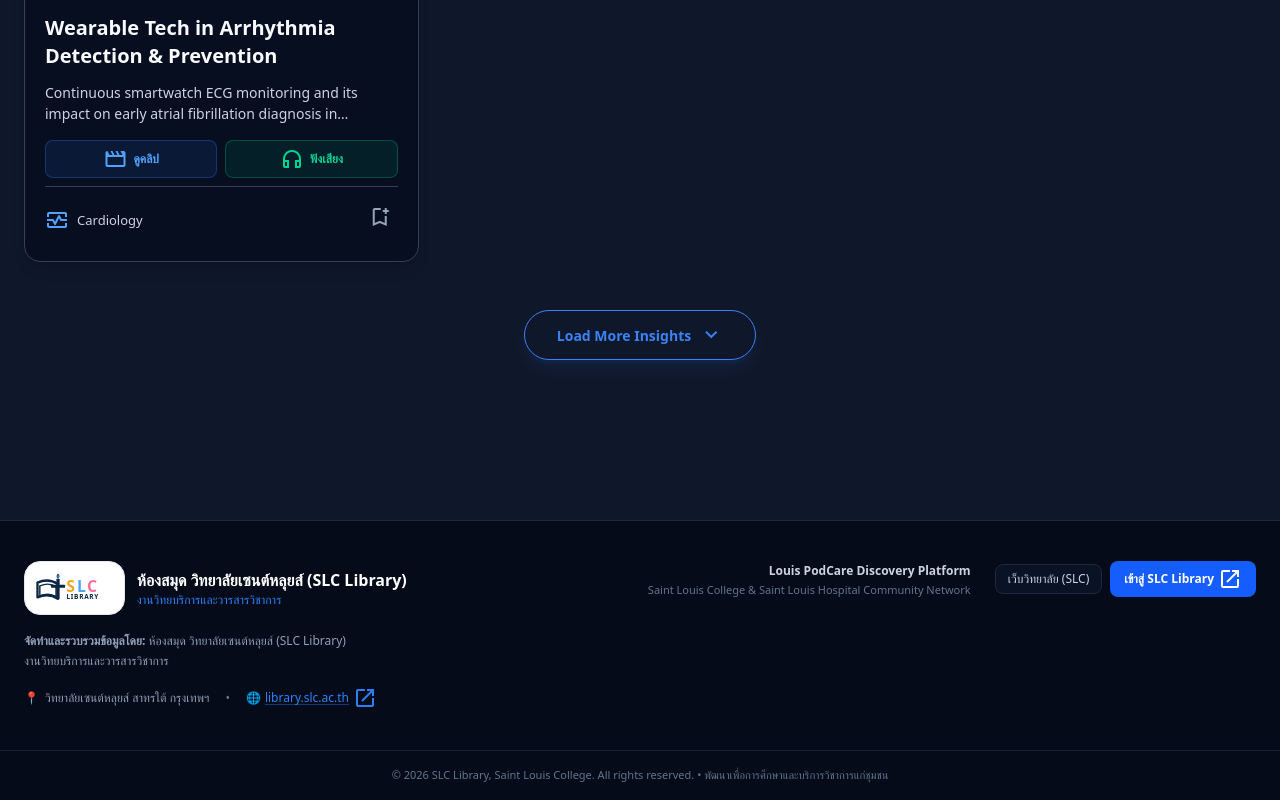
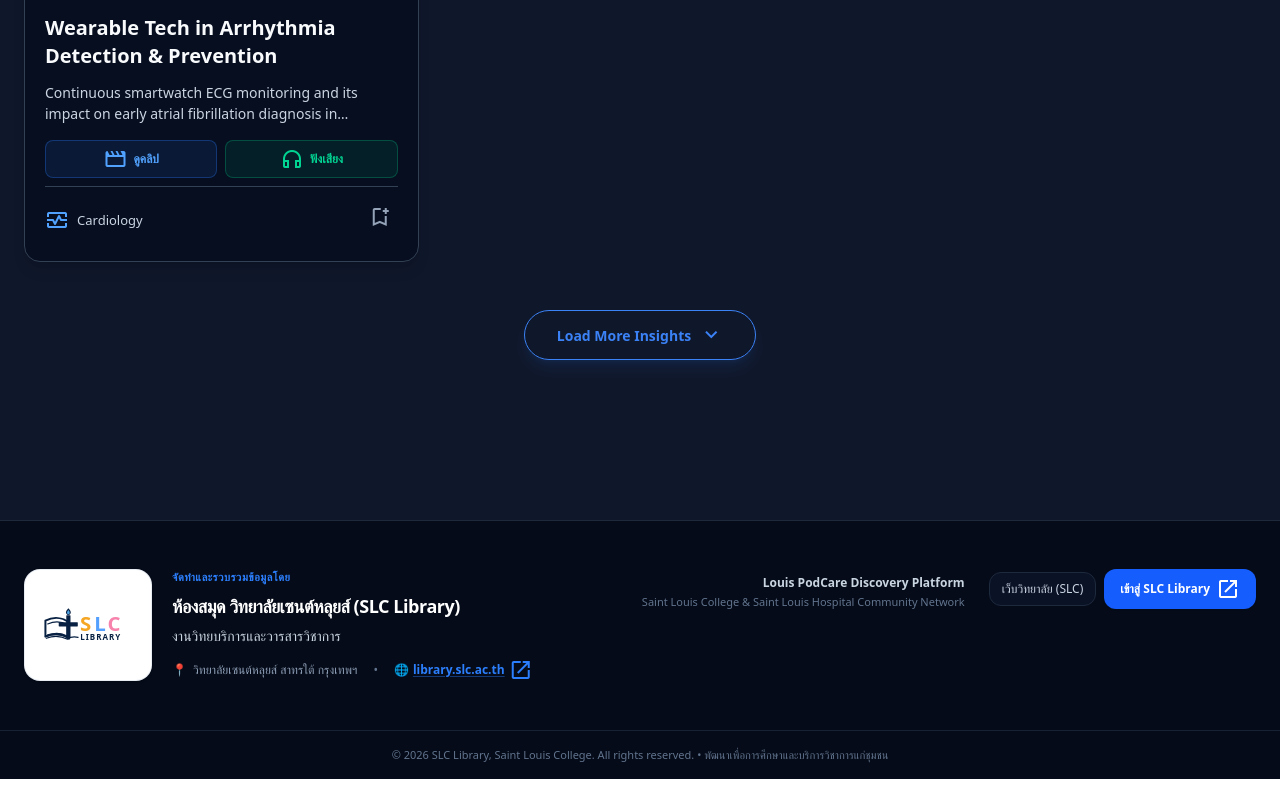
Before and after one commit to SLC-Library/Louis-PodCare, a React (Vite) app: page / in a window 1280 px wide. Shown: the part 2110-2910 px from the top of the page. After the commit the page ends 2889 px from the top, so only its background shows below. Built offline with nearby package versions, Linux system fonts and the light colour scheme.

Commit message:
refactor: update SLC Library logo and branding
Replace manual SVG compositions with a centralized logo component. Update SaintLouisCommunityHub and Footer to use the standardized logo and replace the library icon with a modern Material Symbol.

```diff
--- a/src/components/Footer.tsx
+++ b/src/components/Footer.tsx
@@ -17,36 +17,32 @@ export const Footer: React.FC<FooterProps> = ({ theme }) => {
           : 'bg-slate-50 border-slate-200 text-slate-600'
       }`}
     >
-      <div className="max-w-[1280px] mx-auto px-6 py-10 flex flex-col md:flex-row items-center md:items-start justify-between gap-8 text-center md:text-left">
-        {/* Left: SLC Library Branding & Responsibility */}
-        <div className="flex flex-col gap-3 max-w-xl">
-          <div className="flex flex-col sm:flex-row items-center justify-center md:justify-start gap-3">
-            {/* Logo Graphic */}
-            <div className="p-2 rounded-2xl bg-white shadow-xs border border-slate-200 flex items-center justify-center">
-              <SlcLibraryLogo size="sm" variant="horizontal" theme="light" className="h-9" />
+      <div className="max-w-[1280px] mx-auto px-6 py-12 flex flex-col md:flex-row items-center md:items-start justify-between gap-8 text-center md:text-left">
+        {/* Left: SLC Library Branding & Credits */}
+        <div className="flex flex-col sm:flex-row items-center sm:items-start gap-5 max-w-2xl">
+          {/* Official SLC Library Logo Box */}
+          <div className="w-28 h-28 sm:w-32 sm:h-28 rounded-2xl bg-white shadow-sm border border-slate-200/80 p-3 flex items-center justify-center shrink-0">
+            <SlcLibraryLogo className="w-full h-auto" />
           </div>
 
-            <div className="text-center sm:text-left">
-              <div
-                className={`font-bold text-sm sm:text-base ${
+          <div className="flex flex-col gap-1.5 text-center sm:text-left">
+            <div className="text-[11px] font-bold tracking-wider text-blue-500 uppercase">
+              จัดทำและรวบรวมข้อมูลโดย
+            </div>
+
+            <h3
+              className={`font-bold text-base sm:text-lg tracking-tight ${
                 isDark ? 'text-white' : 'text-slate-900'
               }`}
             >
               ห้องสมุด วิทยาลัยเซนต์หลุยส์ (SLC Library)
-              </div>
-              <div className="text-xs text-blue-500 font-medium">
-                งานวิทยบริการและวารสารวิชาการ
-              </div>
-            </div>
-          </div>
+            </h3>
 
-          <p className="text-xs leading-relaxed mt-1">
-            <strong>จัดทำและรวบรวมข้อมูลโดย:</strong> ห้องสมุด วิทยาลัยเซนต์หลุยส์ (SLC Library)
-            <br />
+            <p className={`text-xs sm:text-sm font-medium ${isDark ? 'text-slate-300' : 'text-slate-600'}`}>
               งานวิทยบริการและวารสารวิชาการ
             </p>
 
-          <div className="text-xs flex flex-col sm:flex-row items-center justify-center md:justify-start gap-2 sm:gap-4 pt-1">
+            <div className="text-xs flex flex-wrap items-center justify-center sm:justify-start gap-2.5 sm:gap-4 pt-1.5">
               <span className="flex items-center gap-1.5">
                 <span>📍</span>
                 <span>วิทยาลัยเซนต์หลุยส์ สาทรใต้ กรุงเทพฯ</span>
@@ -56,12 +52,13 @@ export const Footer: React.FC<FooterProps> = ({ theme }) => {
                 href="https://library.slc.ac.th"
                 target="_blank"
                 rel="noopener noreferrer"
-              className="flex items-center gap-1 text-blue-500 hover:text-blue-400 font-medium transition-colors"
+                className="flex items-center gap-1 text-blue-500 hover:text-blue-400 font-semibold transition-colors"
               >
                 <span>🌐</span>
                 <span className="underline decoration-blue-500/40 underline-offset-2">library.slc.ac.th</span>
                 <span className="material-symbols-outlined text-[13px]">open_in_new</span>
               </a>
+            </div>
           </div>
         </div>
 
@@ -85,7 +82,7 @@ export const Footer: React.FC<FooterProps> = ({ theme }) => {
               href="https://www.slc.ac.th"
               target="_blank"
               rel="noopener noreferrer"
-              className={`px-3 py-1.5 rounded-lg border text-xs font-medium transition-all ${
+              className={`px-3 py-2 rounded-xl border text-xs font-medium transition-all ${
                 isDark
                   ? 'border-slate-800 bg-[#0a1226] text-slate-300 hover:text-white hover:border-slate-700'
                   : 'border-slate-300 bg-white text-slate-700 hover:text-slate-900 hover:bg-slate-100'
@@ -97,7 +94,7 @@ export const Footer: React.FC<FooterProps> = ({ theme }) => {
               href="https://library.slc.ac.th"
               target="_blank"
               rel="noopener noreferrer"
-              className="px-3.5 py-1.5 rounded-lg bg-blue-600 hover:bg-blue-500 text-white text-xs font-semibold shadow-xs transition-colors flex items-center gap-1"
+              className="px-4 py-2 rounded-xl bg-blue-600 hover:bg-blue-500 text-white text-xs font-semibold shadow-xs transition-colors flex items-center gap-1.5"
             >
               <span>เข้าสู่ SLC Library</span>
               <span className="material-symbols-outlined text-[14px]">open_in_new</span>
--- a/src/components/SlcLibraryLogo.tsx
+++ b/src/components/SlcLibraryLogo.tsx
@@ -3,7 +3,7 @@ import React from 'react';
 interface SlcLibraryLogoProps {
   className?: string;
   size?: 'sm' | 'md' | 'lg' | 'xl';
-  variant?: 'circle' | 'horizontal' | 'badge';
+  variant?: 'square' | 'horizontal' | 'badge';
   theme?: 'dark' | 'light';
 }
 
@@ -13,206 +13,117 @@ export const SlcLibraryLogo: React.FC<SlcLibraryLogoProps> = ({
   variant = 'horizontal',
   theme = 'light',
 }) => {
-  const sizeMap = {
-    sm: { w: 120, h: 48, iconSize: 32 },
-    md: { w: 160, h: 64, iconSize: 42 },
-    lg: { w: 200, h: 80, iconSize: 54 },
-    xl: { w: 260, h: 104, iconSize: 72 },
-  };
+  const isDark = theme === 'dark';
+  const navyColor = '#082142';
 
-  const isDark = theme === 'dark';
-  const navyColor = isDark ? '#E2E8F0' : '#0B2545';
-  const libraryTextColor = isDark ? '#94A3B8' : '#0B2545';
+  // Crisp, high-precision SVG matching the official SLC Library Logo
+  return (
+    <svg
+      viewBox="0 0 460 210"
+      className={`w-auto h-full max-h-full shrink-0 select-none ${className}`}
+      fill="none"
+      xmlns="http://www.w3.org/2000/svg"
+    >
+      <g transform="translate(10, 5)">
+        {/* === Left Side: Open Book & Cross with Flame === */}
 
-  if (variant === 'circle') {
-    return (
-      <div
-        className={`relative inline-flex items-center justify-center rounded-full bg-white shadow-md p-2 overflow-hidden border border-slate-100 ${className}`}
-        style={{ width: sizeMap[size].iconSize * 1.5, height: sizeMap[size].iconSize * 1.5 }}
-      >
-        <svg
-          viewBox="0 0 500 500"
-          className="w-full h-full"
-          fill="none"
-          xmlns="http://www.w3.org/2000/svg"
-        >
-          {/* Open Book */}
+        {/* Book Left Open Pages (layered book effect) */}
+        <g stroke={navyColor} strokeLinecap="round" strokeLinejoin="round" fill="none">
+          {/* Main Book Outline */}
           <path
-            d="M 60 220 C 110 200 160 205 200 230 L 200 330 C 160 305 110 300 60 320 Z"
-            stroke="#0B2545"
-            strokeWidth="16"
-            strokeLinecap="round"
-            strokeLinejoin="round"
-            fill="none"
+            d="M 28 80 C 65 62, 105 66, 134 88 L 134 162 C 105 138, 65 136, 28 152 L 28 80 Z"
+            strokeWidth="9"
+          />
+          {/* Book Inner Page Arch */}
+          <path
+            d="M 38 95 C 70 82, 102 84, 126 100 L 126 150 C 102 135, 70 134, 38 144"
+            strokeWidth="5"
+          />
+          {/* Bottom Page Flipping Layer */}
+          <path
+            d="M 28 152 C 60 140, 95 140, 130 156"
+            strokeWidth="6"
           />
           <path
-            d="M 75 240 C 120 225 160 228 190 248 L 190 315 C 160 298 120 295 75 310 Z"
-            stroke="#0B2545"
-            strokeWidth="10"
-            strokeLinecap="round"
-            strokeLinejoin="round"
-            fill="none"
+            d="M 32 160 C 62 148, 95 148, 128 164"
+            strokeWidth="5"
           />
+        </g>
 
-          {/* Cross on Spine */}
-          <rect x="190" y="195" width="22" height="135" rx="3" fill="#0B2545" />
-          <rect x="155" y="235" width="92" height="20" rx="3" fill="#0B2545" />
+        {/* Cross on Book Spine */}
+        <rect x="122" y="56" width="19" height="106" rx="2" fill={navyColor} />
+        <rect x="88" y="88" width="86" height="19" rx="2" fill={navyColor} />
 
-          {/* Flame above Cross */}
-          <path
-            d="M 201 160 C 188 175 188 188 201 195 C 214 188 214 175 201 160 Z"
-            fill="#0B2545"
-          />
-          <path
-            d="M 201 168 C 194 178 195 186 201 190 C 207 186 208 178 201 168 Z"
-            fill="#38BDF8"
-          />
-
-          {/* S (Orange/Amber) */}
-          <text
-            x="260"
-            y="280"
-            fontFamily="system-ui, -apple-system, sans-serif"
-            fontSize="105"
-            fontWeight="900"
-            fill="#F5A623"
-            letterSpacing="-2"
-          >
-            S
-          </text>
-
-          {/* L (Sky Blue) */}
-          <text
-            x="330"
-            y="280"
-            fontFamily="system-ui, -apple-system, sans-serif"
-            fontSize="105"
-            fontWeight="900"
-            fill="#4DA1FF"
-            letterSpacing="-2"
-          >
-            L
-          </text>
-
-          {/* C (Pink) */}
-          <text
-            x="395"
-            y="280"
-            fontFamily="system-ui, -apple-system, sans-serif"
-            fontSize="105"
-            fontWeight="900"
-            fill="#F770A3"
-            letterSpacing="-2"
-          >
-            C
-          </text>
-
-          {/* LIBRARY (Navy) */}
-          <text
-            x="260"
-            y="330"
-            fontFamily="system-ui, -apple-system, sans-serif"
-            fontSize="44"
-            fontWeight="900"
-            fill="#0B2545"
-            letterSpacing="6"
-          >
-            LIBRARY
-          </text>
-        </svg>
-      </div>
-    );
-  }
-
-  return (
-    <div className={`inline-flex items-center gap-2.5 ${className}`}>
-      <svg
-        viewBox="0 0 460 200"
-        className="h-full w-auto max-h-[50px] shrink-0"
-        fill="none"
-        xmlns="http://www.w3.org/2000/svg"
-      >
-        {/* Open Book */}
+        {/* Flame atop Cross */}
+        {/* Outer Flame (Navy) */}
         <path
-          d="M 25 70 C 65 52 105 56 138 78 L 138 160 C 105 138 65 134 25 152 Z"
-          stroke={navyColor}
-          strokeWidth="13"
-          strokeLinecap="round"
-          strokeLinejoin="round"
-          fill="none"
+          d="M 131.5 24 C 117 38, 117 50, 131.5 56 C 146 50, 146 38, 131.5 24 Z"
+          fill={navyColor}
         />
+        {/* Inner Flame (Sky Blue) */}
         <path
-          d="M 38 88 C 72 74 105 77 128 94 L 128 148 C 105 133 72 130 38 144 Z"
-          stroke={navyColor}
-          strokeWidth="8"
-          strokeLinecap="round"
-          strokeLinejoin="round"
-          fill="none"
+          d="M 131.5 32 C 123 41, 123 49, 131.5 53 C 140 49, 140 41, 131.5 32 Z"
+          fill="#4FA3E3"
         />
 
-        {/* Cross on Spine */}
-        <rect x="130" y="48" width="18" height="114" rx="2.5" fill={navyColor} />
-        <rect x="100" y="82" width="78" height="17" rx="2.5" fill={navyColor} />
-
-        {/* Flame above Cross */}
+        {/* Right Spine Underline */}
         <path
-          d="M 139 20 C 128 32 128 42 139 48 C 150 42 150 32 139 20 Z"
-          fill={navyColor}
-        />
-        <path
-          d="M 139 26 C 133 34 134 40 139 44 C 144 40 145 34 139 26 Z"
-          fill="#38BDF8"
+          d="M 141 156 C 152 153, 165 153, 175 156"
+          stroke={navyColor}
+          strokeWidth="6"
+          strokeLinecap="round"
         />
 
-        {/* S (Orange/Amber) */}
+        {/* === Right Side: S L C Typography === */}
+        {/* S - Golden Orange/Yellow */}
         <text
-          x="185"
-          y="120"
-          fontFamily="system-ui, -apple-system, sans-serif"
-          fontSize="88"
+          x="184"
+          y="126"
+          fontFamily="system-ui, -apple-system, BlinkMacSystemFont, 'Segoe UI', Roboto, 'Helvetica Neue', Arial, sans-serif"
+          fontSize="92"
           fontWeight="900"
           fill="#F5A623"
         >
           S
         </text>
 
-        {/* L (Sky Blue) */}
+        {/* L - Sky Blue */}
         <text
-          x="245"
-          y="120"
-          fontFamily="system-ui, -apple-system, sans-serif"
-          fontSize="88"
+          x="248"
+          y="126"
+          fontFamily="system-ui, -apple-system, BlinkMacSystemFont, 'Segoe UI', Roboto, 'Helvetica Neue', Arial, sans-serif"
+          fontSize="92"
           fontWeight="900"
-          fill="#4DA1FF"
+          fill="#54A0FF"
         >
           L
         </text>
 
-        {/* C (Pink) */}
+        {/* C - Soft Pink */}
         <text
-          x="300"
-          y="120"
-          fontFamily="system-ui, -apple-system, sans-serif"
-          fontSize="88"
+          x="308"
+          y="126"
+          fontFamily="system-ui, -apple-system, BlinkMacSystemFont, 'Segoe UI', Roboto, 'Helvetica Neue', Arial, sans-serif"
+          fontSize="92"
           fontWeight="900"
-          fill="#F770A3"
+          fill="#F783AC"
         >
           C
         </text>
 
-        {/* LIBRARY (Navy) */}
+        {/* LIBRARY - Navy Bold Tracked */}
         <text
-          x="186"
-          y="160"
-          fontFamily="system-ui, -apple-system, sans-serif"
+          x="185"
+          y="166"
+          fontFamily="system-ui, -apple-system, BlinkMacSystemFont, 'Segoe UI', Roboto, 'Helvetica Neue', Arial, sans-serif"
           fontSize="36"
           fontWeight="900"
-          fill={libraryTextColor}
-          letterSpacing="4"
+          fill={navyColor}
+          letterSpacing="4.5"
         >
           LIBRARY
         </text>
-      </svg>
-    </div>
+      </g>
+    </svg>
   );
 };
```
Also changed, not shown: src/components/SaintLouisCommunityHub.tsx (+4 -5 lines). Lines whose indentation alone changed are shown as unchanged.
